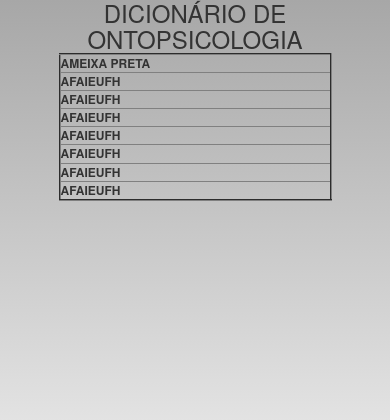
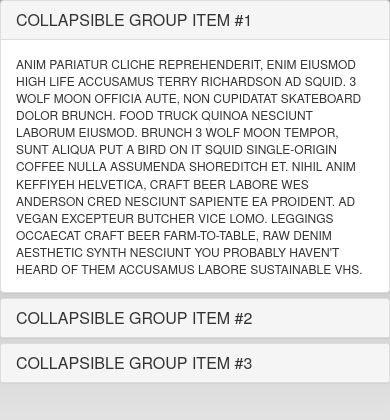
Before and after one commit to HerculesKarkow/Dicion-rioOnto, a website: page www/lista.html in a window 390 px wide. Drawn offline with nearby package versions, Linux system fonts and the light colour scheme; some packages are replaced by stand-ins of ours; files whose address does not match are found by name.

Commit message:
wip: lista

```diff
--- a/package.json
+++ b/package.json
@@ -4,7 +4,8 @@
   "description": "",
   "main": "index.js",
   "dependencies": {
-    "bootstrap": "^3.3.6"
+    "bootstrap": "^3.3.6",
+    "jquery": "^3.1.0"
   },
   "devDependencies": {},
   "scripts": {
--- a/www/lista.html
+++ b/www/lista.html
@@ -2,6 +2,7 @@
 <html>
 <head>
         <link href="../node_modules/bootstrap/dist/css/bootstrap.min.css" rel="stylesheet">
+        <script src="../jquery/dist/jquery.min.js"></script>
         <script src="../node_modules/bootstrap/dist/js/bootstrap.min.js"></script>
 	    <meta http-equiv="Content-Security-Policy" content="default-src 'self' data: gap: https://ssl.gstatic.com 'unsafe-eval'; style-src 'self' 'unsafe-inline'; media-src *">
         <meta name="format-detection" content="telephone=no">
@@ -9,40 +10,53 @@
         <meta name="viewport" content="user-scalable=no, initial-scale=1, maximum-scale=1, minimum-scale=1, width=device-width">
         <meta charset="utf-8"/>
         <link rel="stylesheet" type="text/css" href="css/index.css">
-	<title>Login</title>
+	<title>Palavras</title>
 </head>
 <body>
-	<div class="from-group">
-            <h1>Dicionário de Ontopsicologia</h1>
-                <table align="center" width="70%" id="tblPalavras" border="2">
-                <tr style="">
-                    <th>Ameixa preta</a></th>
-                </tr>
-                <tr>
-                    <th>afaieufh</th>
-                </tr>
-                <tr>
-                    <th>afaieufh</th>
-                </tr>
-                <tr>
-                    <th>afaieufh</th>
-                </tr>
-                <tr>
-                    <th>afaieufh</th>
-                </tr>
-                <tr>
-                    <th>afaieufh</th>
-                </tr>
-                <tr>
-                    <th>afaieufh</th>
-                </tr>
-                <tr>
-                    <th>afaieufh</th>
-                </tr>
-
-
-                </table>
-        </div>
+	<div class="panel-group" id="accordion" role="tablist" aria-multiselectable="true">
+  <div class="panel panel-default">
+    <div class="panel-heading" role="tab" id="headingOne">
+      <h4 class="panel-title">
+        <a role="button" data-toggle="collapse" data-parent="#accordion" href="#collapseOne" aria-expanded="true" aria-controls="collapseOne">
+          Collapsible Group Item #1
+        </a>
+      </h4>
+    </div>
+    <div id="collapseOne" class="panel-collapse collapse in" role="tabpanel" aria-labelledby="headingOne">
+      <div class="panel-body">
+        Anim pariatur cliche reprehenderit, enim eiusmod high life accusamus terry richardson ad squid. 3 wolf moon officia aute, non cupidatat skateboard dolor brunch. Food truck quinoa nesciunt laborum eiusmod. Brunch 3 wolf moon tempor, sunt aliqua put a bird on it squid single-origin coffee nulla assumenda shoreditch et. Nihil anim keffiyeh helvetica, craft beer labore wes anderson cred nesciunt sapiente ea proident. Ad vegan excepteur butcher vice lomo. Leggings occaecat craft beer farm-to-table, raw denim aesthetic synth nesciunt you probably haven't heard of them accusamus labore sustainable VHS.
+      </div>
+    </div>
+  </div>
+  <div class="panel panel-default">
+    <div class="panel-heading" role="tab" id="headingTwo">
+      <h4 class="panel-title">
+        <a class="collapsed" role="button" data-toggle="collapse" data-parent="#accordion" href="#collapseTwo" aria-expanded="false" aria-controls="collapseTwo">
+          Collapsible Group Item #2
+        </a>
+      </h4>
+    </div>
+    <div id="collapseTwo" class="panel-collapse collapse" role="tabpanel" aria-labelledby="headingTwo">
+      <div class="panel-body">
+        Anim pariatur cliche reprehenderit, enim eiusmod high life accusamus terry richardson ad squid. 3 wolf moon officia aute, non cupidatat skateboard dolor brunch. Food truck quinoa nesciunt laborum eiusmod. Brunch 3 wolf moon tempor, sunt aliqua put a bird on it squid single-origin coffee nulla assumenda shoreditch et. Nihil anim keffiyeh helvetica, craft beer labore wes anderson cred nesciunt sapiente ea proident. Ad vegan excepteur butcher vice lomo. Leggings occaecat craft beer farm-to-table, raw denim aesthetic synth nesciunt you probably haven't heard of them accusamus labore sustainable VHS.
+      </div>
+    </div>
+  </div>
+  <div class="panel panel-default">
+    <div class="panel-heading" role="tab" id="headingThree">
+      <h4 class="panel-title">
+        <a class="collapsed" role="button" data-toggle="collapse" data-parent="#accordion" href="#collapseThree" aria-expanded="false" aria-controls="collapseThree">
+          Collapsible Group Item #3
+        </a>
+      </h4>
+    </div>
+    <div id="collapseThree" class="panel-collapse collapse" role="tabpanel" aria-labelledby="headingThree">
+      <div class="panel-body">
+        Anim pariatur cliche reprehenderit, enim eiusmod high life accusamus terry richardson ad squid. 3 wolf moon officia aute, non cupidatat skateboard dolor brunch. Food truck quinoa nesciunt laborum eiusmod. Brunch 3 wolf moon tempor, sunt aliqua put a bird on it squid single-origin coffee nulla assumenda shoreditch et. Nihil anim keffiyeh helvetica, craft beer labore wes anderson cred nesciunt sapiente ea proident. Ad vegan excepteur butcher vice lomo. Leggings occaecat craft beer farm-to-table, raw denim aesthetic synth nesciunt you probably haven't heard of them accusamus labore sustainable VHS.
+      </div>
+    </div>
+  </div>
+</div>
         <script type="text/javascript" src="cordova.js"></script>
         <script type="text/javascript" src="js/index.js"></script>
 </body>
```
